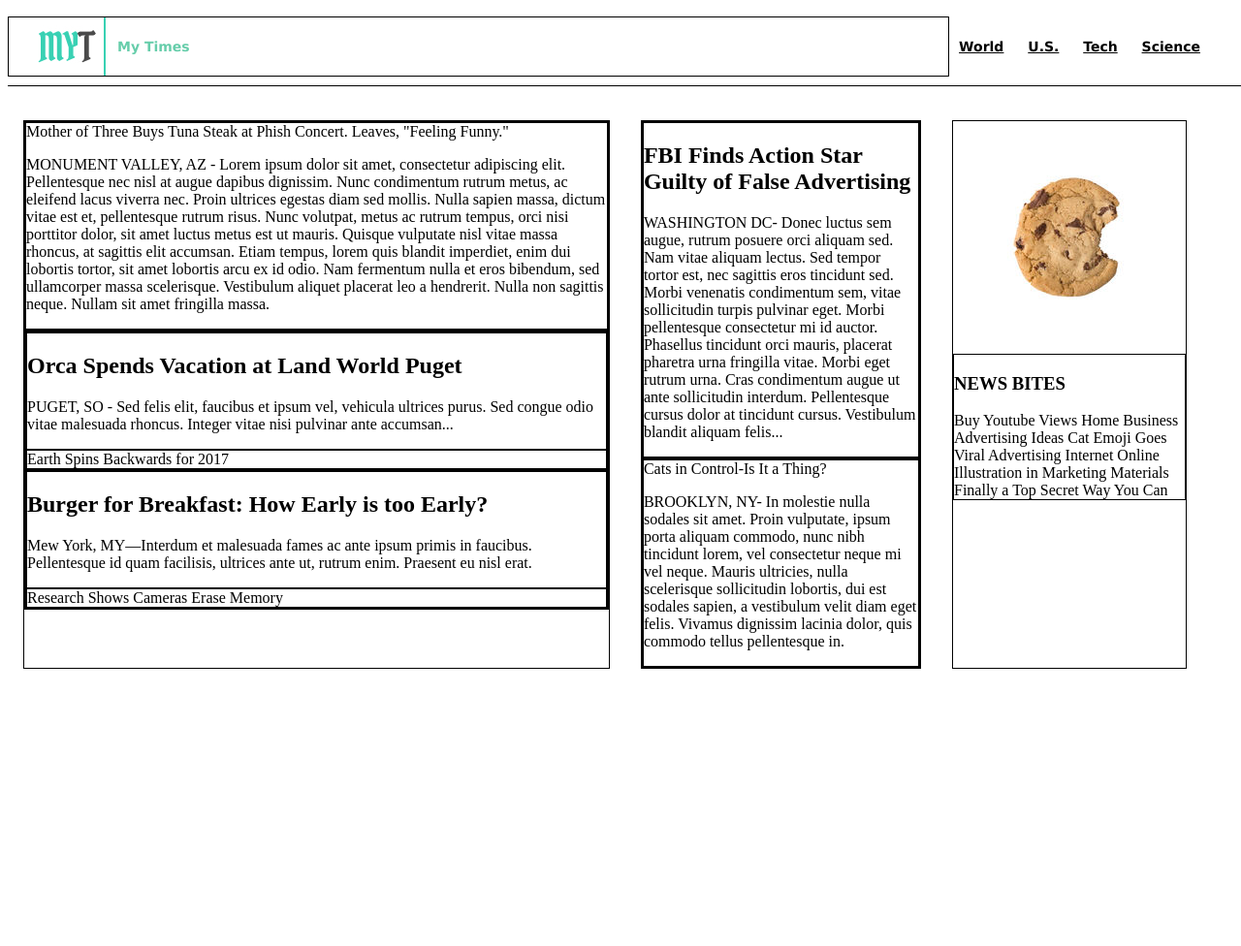
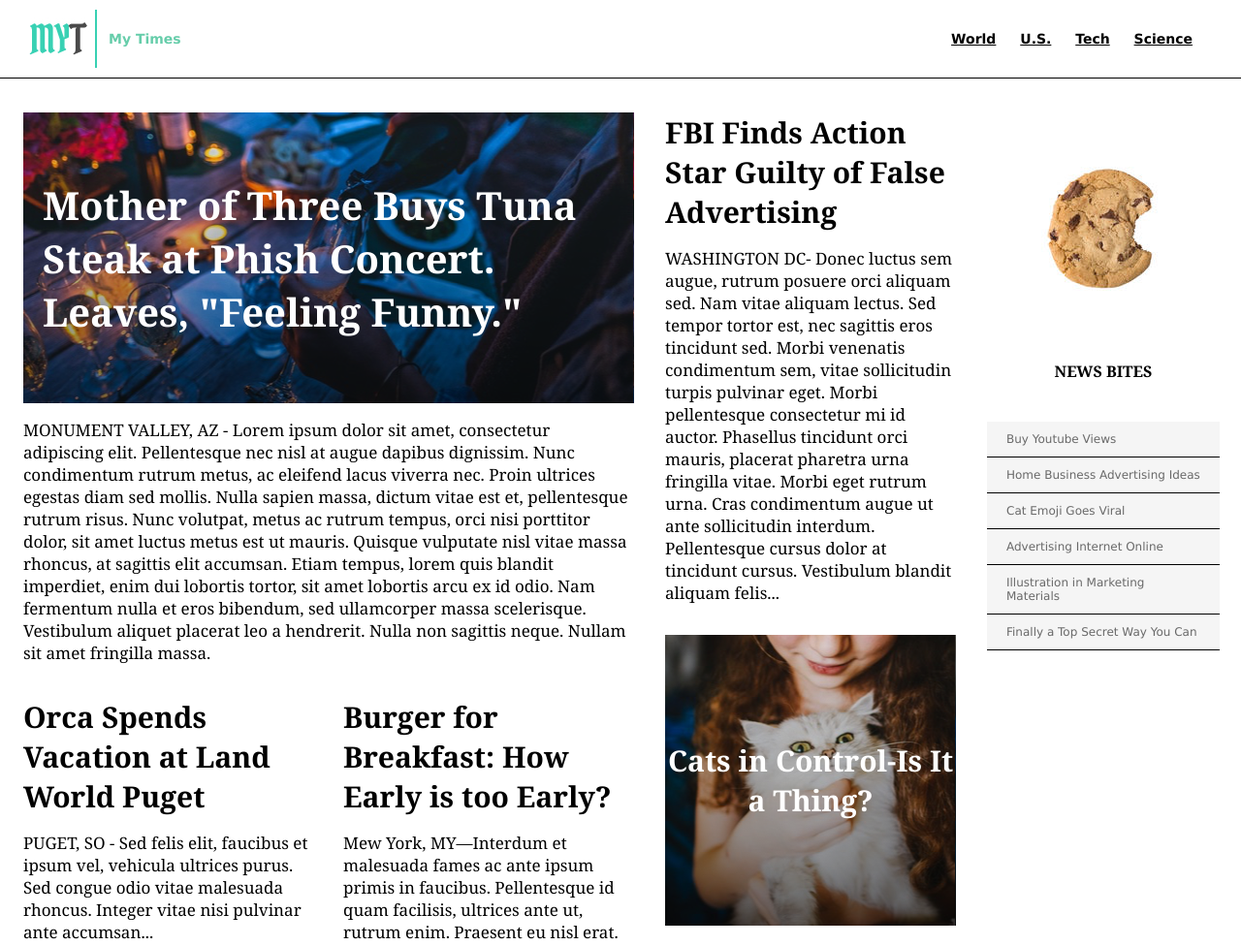
Before and after one commit to karolisracas/MyTimes, a plain HTML site: page index.html in a window 1280 px wide. Shown: the top 976 px of the page at 97% size. Before the commit the page ends 800 px from the top, so only its background shows below. Drawn offline with Linux system fonts and the light colour scheme.

Commit message:
complete main content

```diff
--- a/resources/css/style.css
+++ b/resources/css/style.css
@@ -1,29 +1,85 @@
+/* UNIVERSAL STYLES */
+
+body {
+  margin: 0;
+  font-family: "Georgia", serif;
+  font-size: 17px;
+  color: black;
+}
+
+a {
+  color:black;
+}
+
+h2 {
+  margin-top: 0;
+  margin-bottom: 0;
+  font-size: 30px;
+  font-weight: bold;
+}
+
+nav span {
+  display: inline-block;
+  padding: 20px 10px;
+}
+
+/* UNIVERSAL STYLES - NEWS STORIES*/
+
+.stories {
+  display: flex;
+  justify-content: space-between;
+  margin-top: 17px;
+}
+
+.stories .text-content {
+  height: 250px;
+}
+
+.story {
+  display: flex;
+  flex-direction: column;
+  width: 300px;
+}
+
+.narrative {
+  margin-top: 16px;
+}
+
+
+.image-content {
+  display: flex;
+  flex-direction: column;
+  justify-content: center;
+  height: 300px;
+  margin-top: 15px;
+  font-weight: bold;
+  font-size: 30px;
+  color: white;
+  text-align: center;
+}
+
 /* HEADER */
+
 header {
-  font-family: Verdana;
-  font-size: 14px;
-  font-weight: bold;
-  background-color: white;
-  border-bottom: 1px solid black;
   display: flex;
   align-items: center;
   position: fixed;
   z-index: 1;
   width: 100%;
   height: 80px;
+  border-bottom: 1px solid black;
+  background-color: white;
+  font-family: "Verdana", sans-serif;
+  font-size: 14px;
+  font-weight: bold;
 }
 
-header span {
+.logo span {
   color: MediumAquamarine;
 }
 
 header nav {
   padding-right: 40px;
-}
-
-nav span {
-  display: inline-block;
-  padding: 20px 10px;
 }
 
 .logo {
@@ -39,17 +95,13 @@ nav span {
   margin-right: 12px;
 }
 
-/* CONTENT */
+/* MAIN CONTENT */
 
 .content {
-  display:flex;
+  display: flex;
   width: 1232px;
   margin: 0 auto 78px auto;
   padding-top: 116px;
-}
-
-div {
-  border: 1px solid black;
 }
 
 .column {
@@ -58,20 +110,69 @@ div {
   margin-right: 32px;
 }
 
+/* FIRST NEWS COLUMN */
+
 .column.large {
   width: 630px;
 }
+
+.lead-story .image-content {
+  background-image: url(../images/img-story-main.png);
+  width: 630px;
+  margin-top: 0;
+  font-size: 40px;
+  text-align: left;
+}
+
+.lead-story .image-content span {
+  margin-left: 20px;
+}
+
+.fall-cancelled.image-content {
+  background-image: url("../images/img-story-2.png");
+}
+
+.pop-culture.image-content {
+  background-image: url("../images//img-story-3.png");
+}
+
+/* SECOND NEWS COLUMN */
 
 .column.medium {
   width: 300px;
 }
 
+.cat-ceo.image-content {
+  background-image: url("../images/img-story-1.png");
+}
+
+/* THIRD NEWS COLUMN */
+
 .column.small {
   width: 240px;
 }
 
-/* REUSABLE */
+img.cookie {
+  height: 240px;
+}
 
-a {
-  color:black;
+.news-bites h3 {
+  margin-bottom: 41px;
+  font-size: 16px;
+  font-weight: bold;
+  text-align: center;
 }
+
+.news-bites .bite {
+  display: block;
+  padding: 11px 20px;
+  border-bottom: 1px solid black;
+  background-color: whitesmoke;
+  font-family: "Verdana", sans-serif;
+  font-size: 12px;
+  color: dimgray;
+}
+
+.bite span {
+  padding-left: 11px;
+}
```
Also changed, not shown: index.html (+2 -4 lines).
